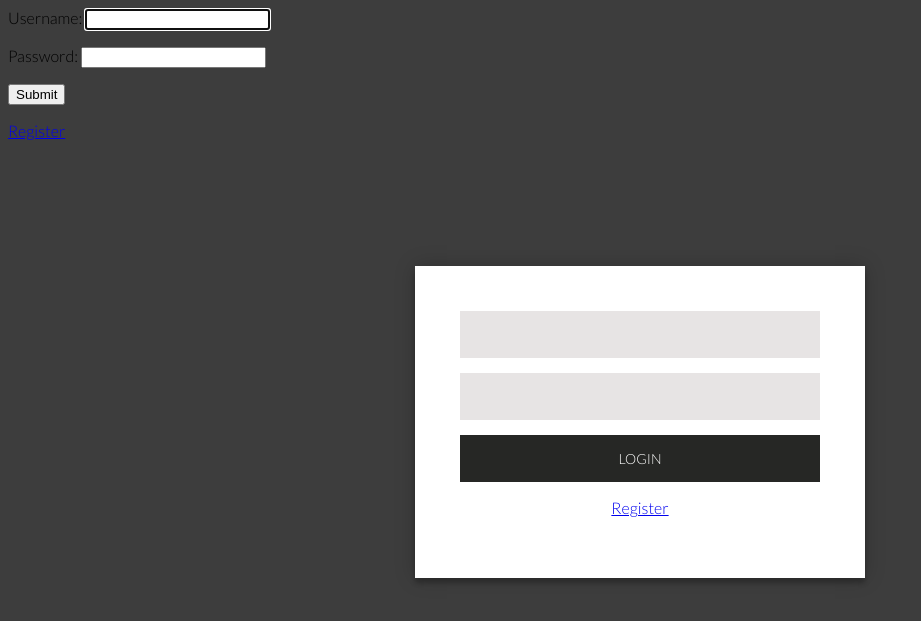
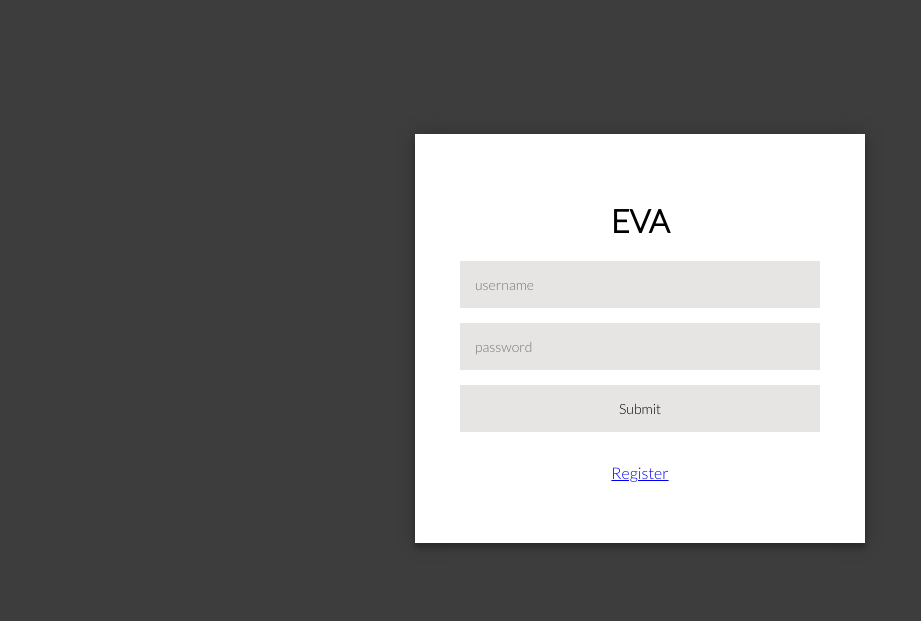
Before and after one commit to algrit/EVA2, a Django app: page /users/login/ in a window 1280 px wide. Shown: the top 621 px of the page, without its empty margins (0-921 px from the left). Run offline with Django 4.2, Linux system fonts and the light colour scheme.

Commit message:
login window created

```diff
--- a/users/templates/registration/login.html
+++ b/users/templates/registration/login.html
@@ -1,37 +1,25 @@
+
+<div class="login">
+    <div class="form">
+        <h1>EVA</h1>
         {% if user.is_authenticated %}
         You've done entrance
         {% else %}
-<form method="post">
+        <form class="login-form" method="post">
             {% csrf_token %}
-  {{ form.as_p }}
+            <input type="text" placeholder="username" name="username">
+            <input type="password" placeholder="password" name="password">
             <input type="hidden" name="next" value="{{ next }}">
             <input type="submit" value="Submit">
+            <p><a href="{% url 'register' %}">Register</a></p>
         </form>
-<a href="{% url 'register' %}">Register</a>
         {% endif %}
+    </div>
+</div>
 
 
 
-<!-- Login/Registration Page - HTML -->
 
 {% load static %}
 
 <link rel="stylesheet" type="text/css" href="{% static 'css/login.css' %}">
-
-<div class="login">
-    <div class="form">
-        <form class="registration-form">
-            <input type="text" placeholder="name" />
-            <input type="password" placeholder="password" />
-            <input type="text" placeholder="email" />
-            <button>Create</button>
-            <p><a href="#">Log In</a></p>
-        </form>
-        <form class="login-form">
-            {{ form.username }}
-            {{ form.password }}
-            <button>Login</button>
-            <p><a href="#">Register</a></p>
-        </form>
-    </div>
-</div>
```
Also changed, not shown: users/templates/registration/register.html (+11 -0 lines). Lines whose indentation alone changed are shown as unchanged.
